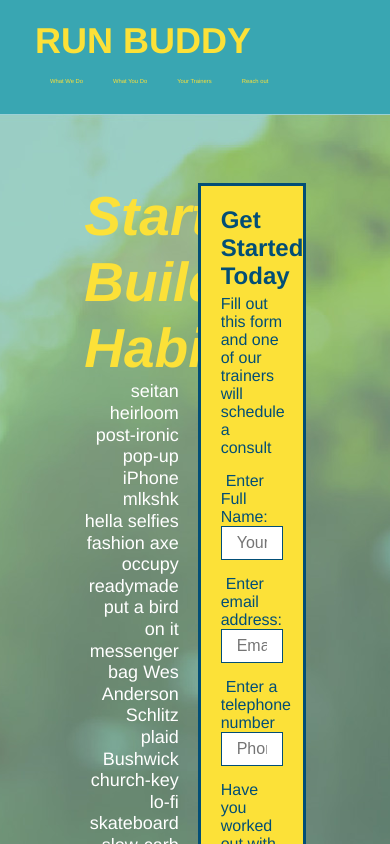
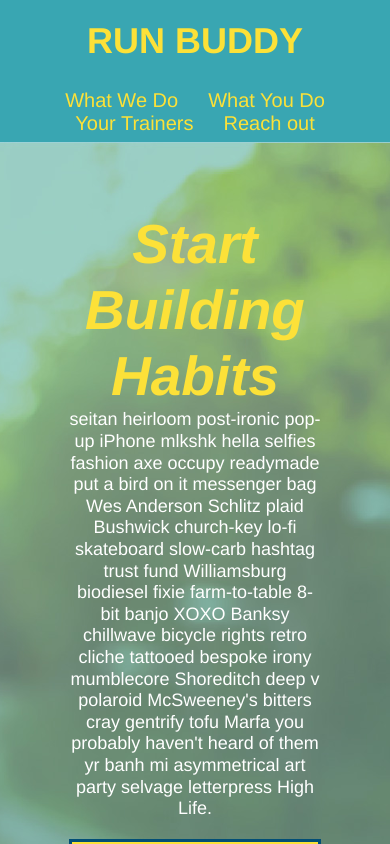
Before and after one commit to Jmhano/module-1-work, a plain HTML site: page index.html in a window 390 px wide. Shown: the top 844 px of the page. Drawn offline with Linux system fonts and the light colour scheme.

Commit message:
added media queries

```diff
--- a/assets/css/style.css
+++ b/assets/css/style.css
@@ -366,6 +366,52 @@ footer a {
 }
 
 @media screen and (max-width: 980px) {
+  header {
+    padding-bottom: 0;
+    justify-content: center;
+  }
+
+  header h1 {
+    width: 100%;
+    text-align: center;
+  }
+
+  header nav ul {
+    margin-top: 20px;
+    width: 100%;
+    justify-content: center;
+  }
+
+  header nav ul li a {
+    font-size: 20px;
+  }
+
+  footer h2,
+  footer div {
+    text-align: center;
+    width: 100%;
+  }
+
+  .hero-cta,
+  .hero-form {
+    width: 100%;
+  }
+
+  .hero-cta {
+    text-align: center;
+  }
+
+  .section-title {
+    width: 80%;
+  }
+
+  .trainer {
+    flex: 0 70%;
+  }
+
+  .contact-info iframe {
+    flex: 1 100%;
+  }
 }
 
 @media screen and (max-width: 768px) {
```
